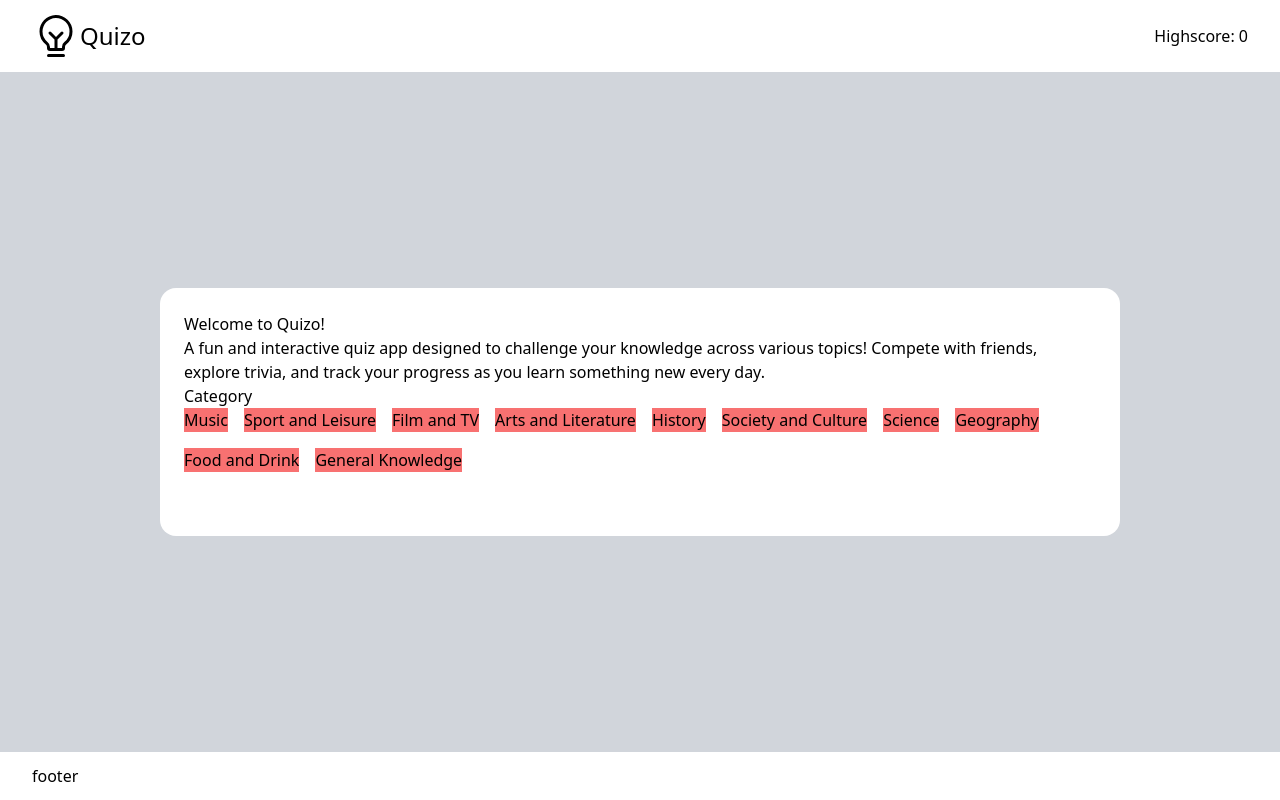
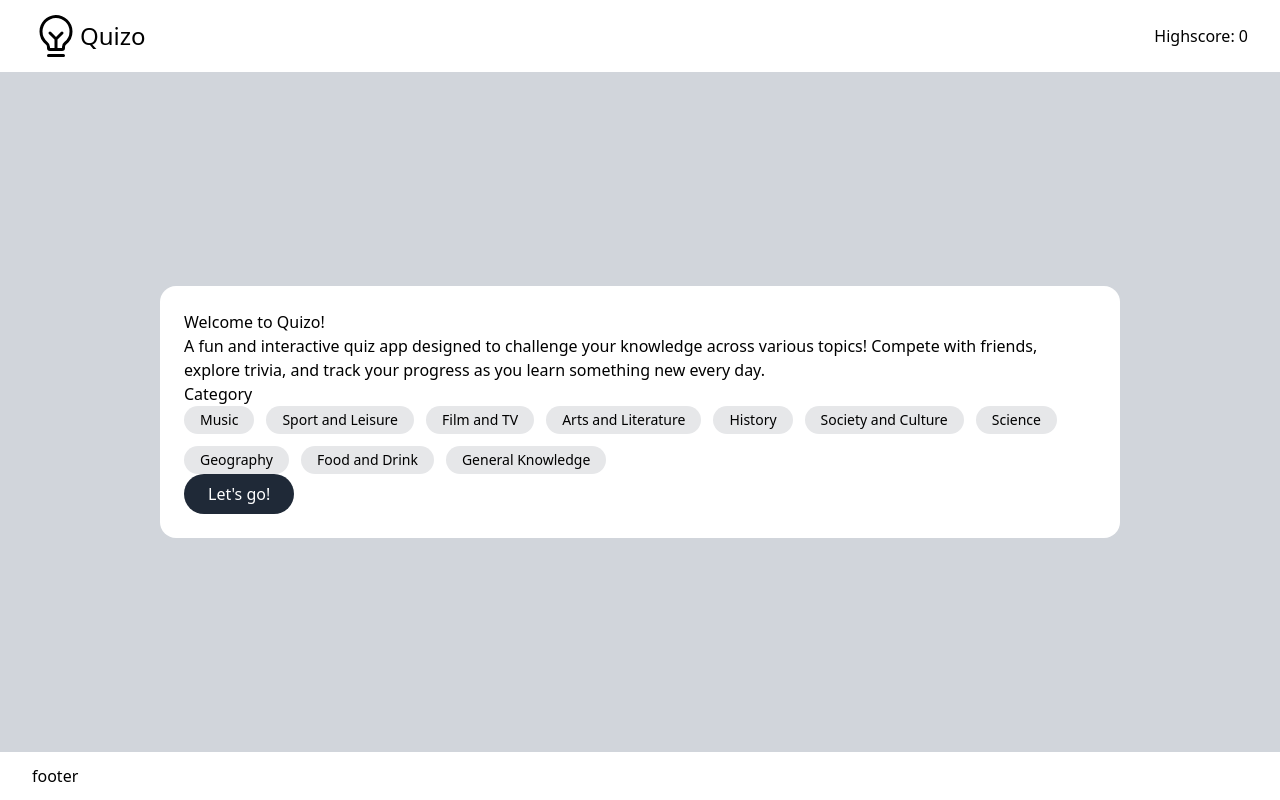
Before and after one commit to code-with-naimish/react-quizo, a React (Vite) app: page / in a window 1280 px wide. Built offline with nearby package versions, Linux system fonts and the light colour scheme.

Commit message:
initial commit

```diff
--- a/src/components/initial-screen.tsx
+++ b/src/components/initial-screen.tsx
@@ -22,9 +22,9 @@
       <p>A fun and interactive quiz app designed to challenge your knowledge across various topics! Compete with friends, explore trivia, and track your progress as you learn something new every day.</p>
       <div>
         <h2>Category</h2>
-        <ul className="flex gap-4 flex-wrap items-center ">
+        <ul className="flex gap-3 flex-wrap items-center ">
           {categories.map((category, i) => {
-            return <li className="bg-red-400 b" key={i}>{category.label}
+            return <li className="bg-gray-900/10 text-grey-900 text-sm px-4 py-1 rounded-[99px]" key={i}>{category.label}
             </li>
           })}
         </ul>
--- a/src/components/primary-btn.tsx
+++ b/src/components/primary-btn.tsx
@@ -3,7 +3,7 @@
   title: string
 }) {
   return (
-    <button className="bg-gray-800/ text-white px-6 py-2 rounded-[99px] hover:bg-gray-700 transition-all">{props.title}</button>
+    <button className="bg-gray-800 text-white px-6 py-2 rounded-[99px] hover:bg-gray-700 transition-all">{props.title}</button>
 
   )
 }
```
